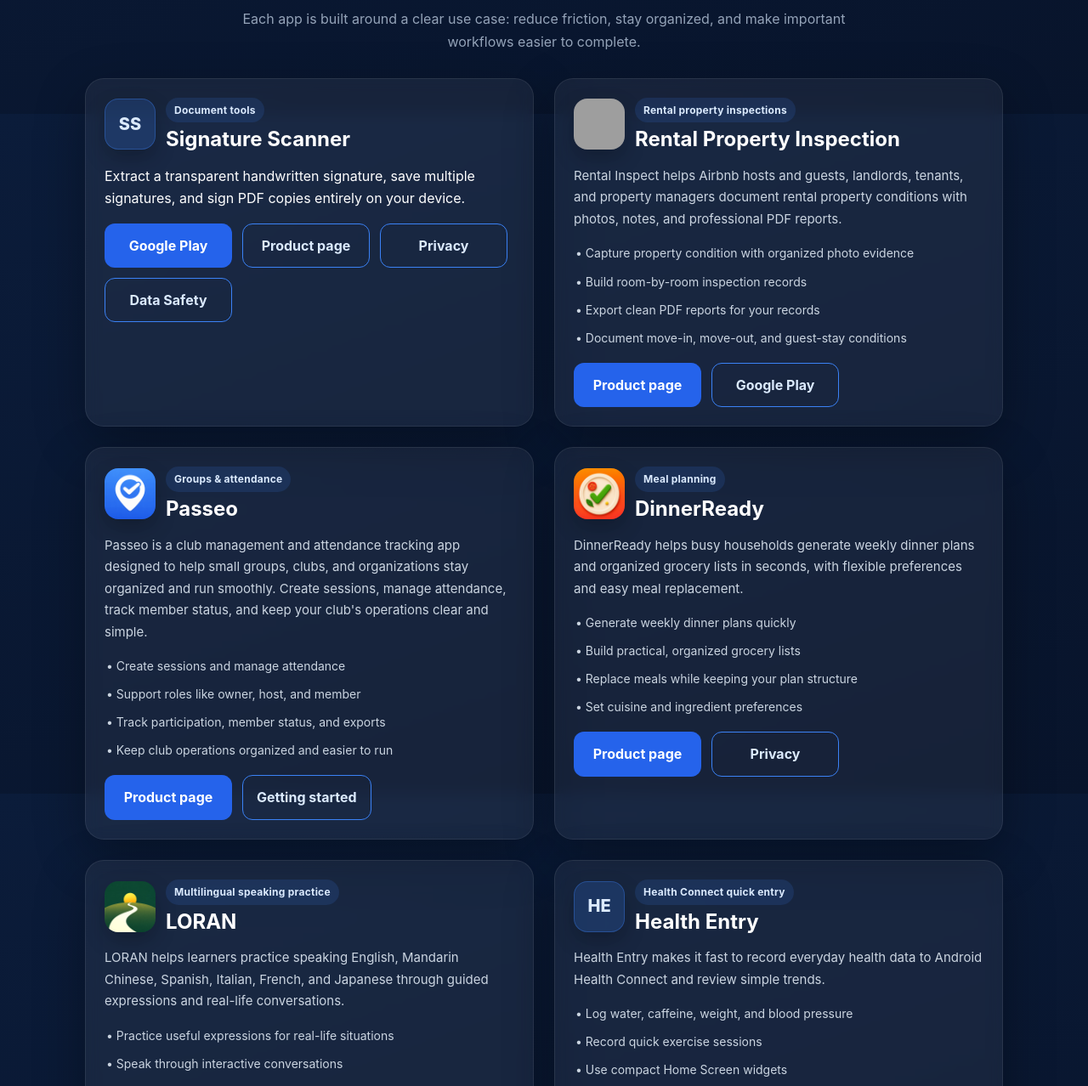
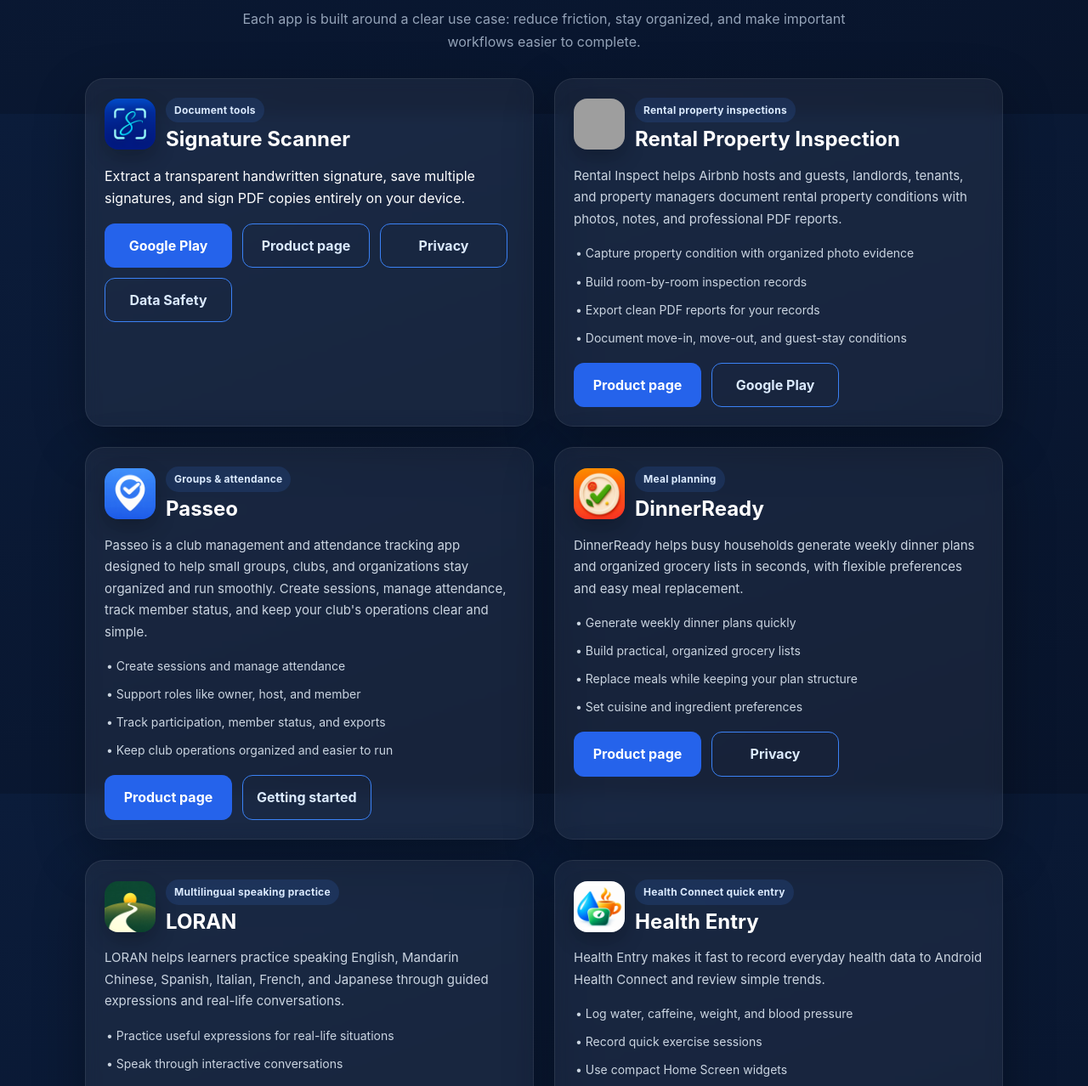
Before and after one commit to snowolf001/move-inspection-site, a plain HTML site: page index.html in a window 1280 px wide. Shown: the part 666-1944 px from the top of the page at 85% size. Drawn offline with Linux system fonts and the light colour scheme; grey boxes are pictures that could not be loaded; a script that the page names is missing.

Commit message:
Use uploaded app icons and Health Entry screenshots

```diff
--- a/index.html
+++ b/index.html
@@ -681,7 +681,7 @@
 
         <div class="products">
           <article class="product-card">
-            <div class="product-top"><span class="product-icon-placeholder" aria-hidden="true">SS</span><div><div class="product-label">Document tools</div><h3>Signature Scanner</h3></div></div>
+            <div class="product-top"><img class="product-icon" src="/assets/images/signature-scanner/source_icon_1024.png" alt="Signature Scanner app icon" loading="lazy"><div><div class="product-label">Document tools</div><h3>Signature Scanner</h3></div></div>
             <p>Extract a transparent handwritten signature, save multiple signatures, and sign PDF copies entirely on your device.</p>
             <div class="product-actions"><a class="product-link" href="https://play.google.com/store/apps/details?id=com.cleanutilityapps.signaturescanner">Google Play</a><a class="product-link secondary" href="/signature-scanner/">Product page</a><a class="product-link secondary" href="/signature-scanner/privacy/">Privacy</a><a class="product-link secondary" href="/signature-scanner/data-safety/">Data Safety</a></div>
           </article>
@@ -860,7 +860,7 @@
 
           <article class="product-card">
             <div class="product-top">
-              <span class="product-icon-placeholder" aria-hidden="true">HE</span>
+              <img class="product-icon" src="/assets/images/health-entry/healthentry_icon_1024x1024_large.png" alt="Health Entry app icon" loading="lazy">
               <div>
                 <div class="product-label">Health Connect quick entry</div>
                 <h3>Health Entry</h3>
```
